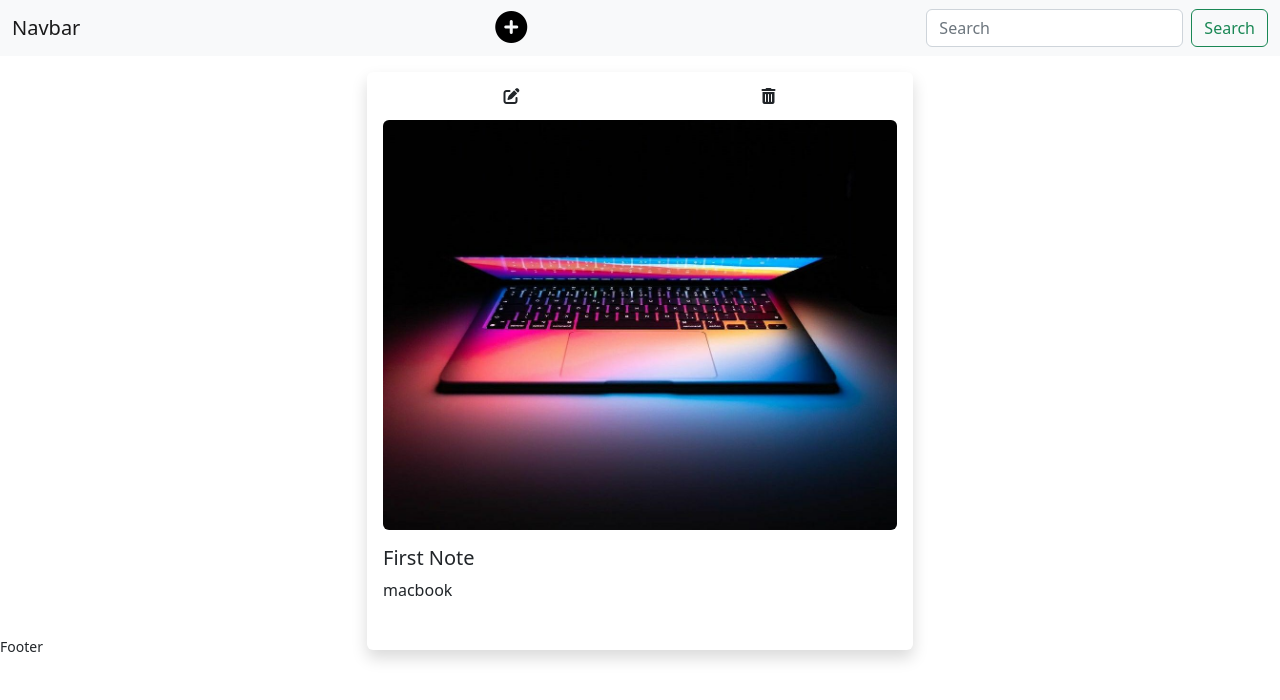
After one commit to yadhucb/take-note-app, a Django app: page /note-details/1 in a window 1280 px wide. The commit adds this page. Shown: the top 700 px of the page. Run offline with Django 4.2, Linux system fonts and the light colour scheme; data comes from the database, SQL or seed files in the repository; both versions use the stored data as it was after the commit; some libraries are stand-ins or nearby versions; some web fonts are replaced.

Commit message:
note details view added

```diff
--- a/note/templates/base.html
+++ b/note/templates/base.html
@@ -24,6 +24,7 @@
     <link rel="stylesheet" href="{% static 'css/style.css' %}">
 
     <title>
+        Take Note |
         {% block title %}
         {% endblock %}
     </title>
--- a/note/templates/note-add.html
+++ b/note/templates/note-add.html
@@ -1,4 +1,7 @@
 {% extends 'base.html' %}
+{% block title %}
+Add a Note
+{% endblock %}
 {% load static %}
 {% block content %}
 <div class="container">
@@ -8,7 +11,7 @@
             <form action="" method="post" enctype="multipart/form-data">
                 {% csrf_token %}
                 {{form}}
-                <!-- Photo -->
+                <!-- Photo icon -->
                 <div class="d-flex justify-content-between border border-1 border-light rounded p-1">
                     <div>
                         <input type="file" name="image" accept="image/*" id="id_image"
--- /dev/null
+++ b/note/templates/note-details.html
@@ -0,0 +1,47 @@
+{% extends 'base.html' %}
+{% block title %}
+Note details
+{% endblock %}
+{% load static %}
+{% block content %}
+<div class="container">
+    <div class="row">
+        <div class="col-lg-3"></div>
+        <div class="col-lg-6">
+            <div class="bg-white p-3 rounded shadow mt-3 h-100">
+                <div class="d-flex justify-content-end">
+                    <!-- edit -->
+                    <a class="dropdown-item d-flex justify-content-around align-items-center fs-7" href="">
+                        <i class="fa-solid fa-pen-to-square"></i></a>
+                    <!-- delete -->
+                    <a class="dropdown-item d-flex justify-content-around align-items-center fs-7" href="">
+                        <i class="fa-solid fa-trash-can"></i></a>
+                </div>
+                <!--===== note content =======-->
+                <div class="mt-3">
+                    <div>
+                        {% if note.image %}
+                        <img src="{{note.image.url}}" alt="note image" class="img-fluid rounded mb-3" />
+                        {% endif %}
+                        {% if note.title %}
+                        <h5 class="{% if not note.image %} fs-3  {% endif %}">{{note.title}}</h5>
+                        {% endif %}
+                        {% if not note.image %}
+                        <p class=" fs-4 {% if not note.title %} pt-5 {% endif %}">
+                            {{note.body}}
+                        </p>
+                        {% else %}
+                        <p class="">
+                            {{note.body}}
+                        </p>
+                        {% endif %}
+                    </div>
+                </div>
+            </div>
+        </div>
+        <div class="col-lg-3"></div>
+    </div>
+</div>
+
+
+{% endblock %}
--- a/note/urls.py
+++ b/note/urls.py
@@ -4,5 +4,5 @@ from note import views
 urlpatterns = [
     path('', views.noteListView, name='home'),
     path('note-add', views.NoteAddView.as_view(), name='note-add'),
-
+    path('note-details/<int:pk>', views.noteDetailsView, name='note-details'),
 ]
--- a/note/views.py
+++ b/note/views.py
@@ -32,3 +32,15 @@ def noteListView(request):
         'notes' : notes
     }
     return render(request, 'home.html', context)
+
+# ====== take details of specific note =======
+def noteDetailsView(request, *args, **kwargs):
+    id = kwargs.get('pk')
+    try:
+        note = Note.objects.get(id = id)
+        context = {
+        'note' : note
+        }
+        return render(request, 'note-details.html', context)
+    except:
+        return redirect('home')
```
Also changed, not shown: note/templates/home.html (+13 -21 lines), db.sqlite3, media/note_images/macBook.jpg (added).
